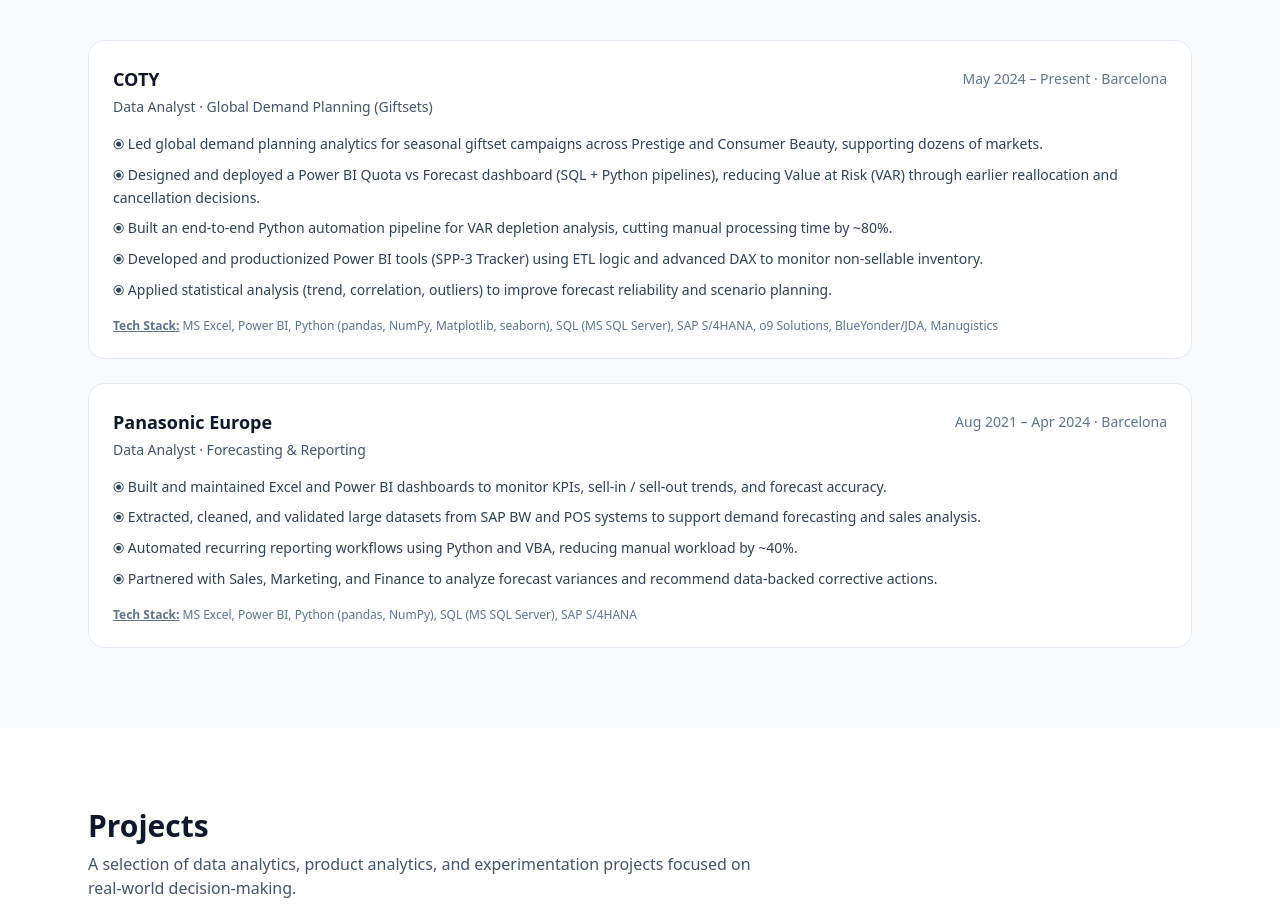
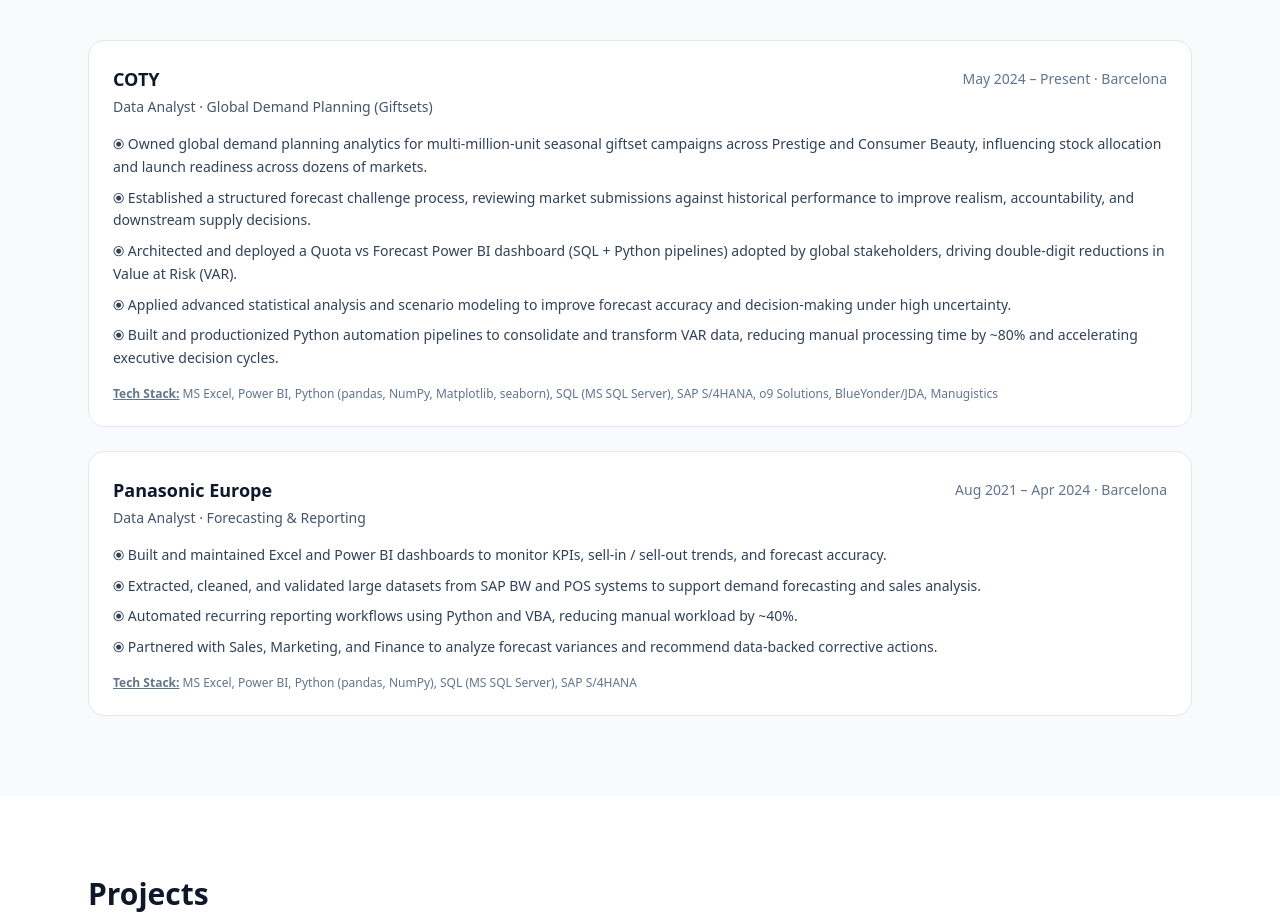
Before and after one commit to nachospreafico/data-portfolio, a React (Vite) app: page / in a window 1280 px wide. Shown: the part 980-1904 px from the top of the page. Built offline with nearby package versions, Linux system fonts and the light colour scheme.

Commit message:
aligned Coty experience bullets to my CV

```diff
--- a/src/components/experienceData.js
+++ b/src/components/experienceData.js
@@ -6,12 +6,13 @@
     from: "May 2024",
     to: "Present",
     bullets: [
-      "Led global demand planning analytics for seasonal giftset campaigns across Prestige and Consumer Beauty, supporting dozens of markets.",
-      "Designed and deployed a Power BI Quota vs Forecast dashboard (SQL + Python pipelines), reducing Value at Risk (VAR) through earlier reallocation and cancellation decisions.",
-      "Built an end-to-end Python automation pipeline for VAR depletion analysis, cutting manual processing time by ~80%.",
-      "Developed and productionized Power BI tools (SPP-3 Tracker) using ETL logic and advanced DAX to monitor non-sellable inventory.",
-      "Applied statistical analysis (trend, correlation, outliers) to improve forecast reliability and scenario planning.",
+      "Owned global demand planning analytics for multi-million-unit seasonal giftset campaigns across Prestige and Consumer Beauty, influencing stock allocation and launch readiness across dozens of markets.",
+      "Established a structured forecast challenge process, reviewing market submissions against historical performance to improve realism, accountability, and downstream supply decisions.",
+      "Architected and deployed a Quota vs Forecast Power BI dashboard (SQL + Python pipelines) adopted by global stakeholders, driving double-digit reductions in Value at Risk (VAR).",
+      "Applied advanced statistical analysis and scenario modeling to improve forecast accuracy and decision-making under high uncertainty.",
+      "Built and productionized Python automation pipelines to consolidate and transform VAR data, reducing manual processing time by ~80% and accelerating executive decision cycles.",
     ],
+
     techStack:
       "MS Excel, Power BI, Python (pandas, NumPy, Matplotlib, seaborn), SQL (MS SQL Server), SAP S/4HANA, o9 Solutions, BlueYonder/JDA, Manugistics",
   },
```
